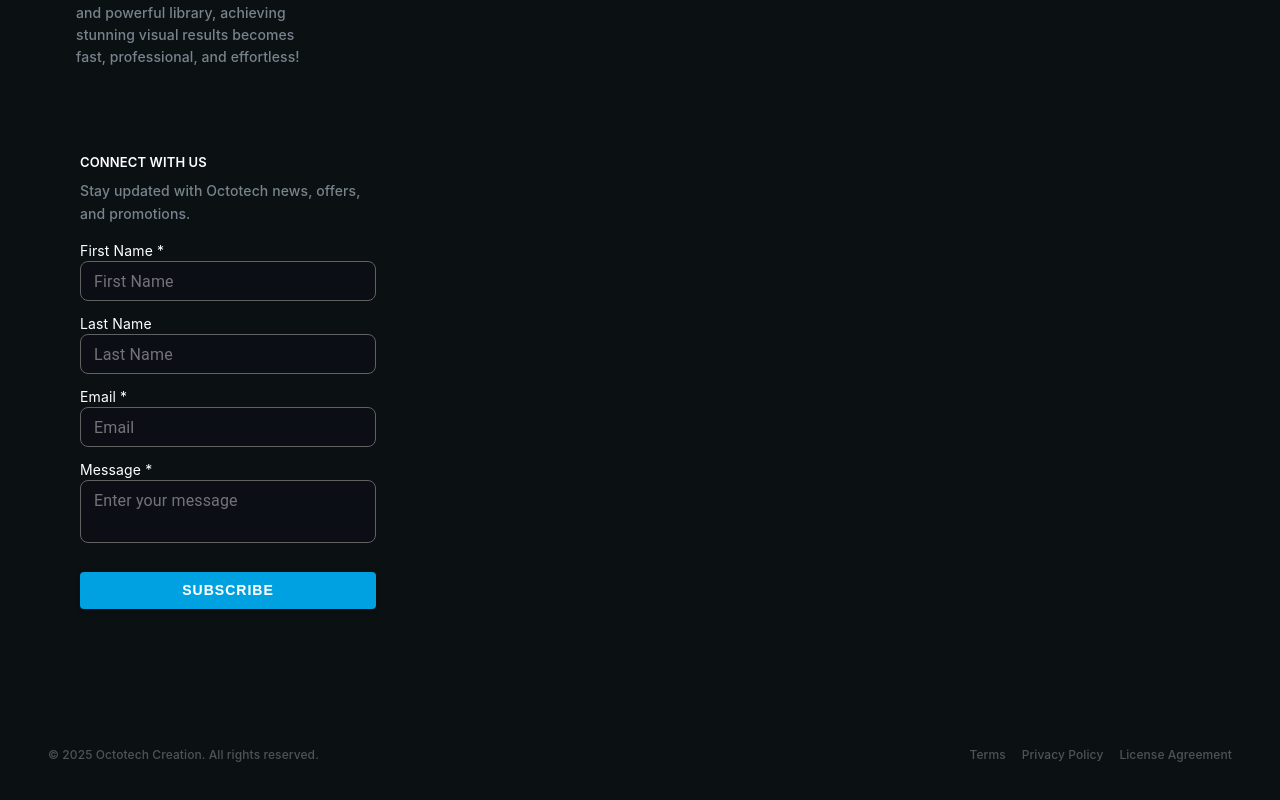
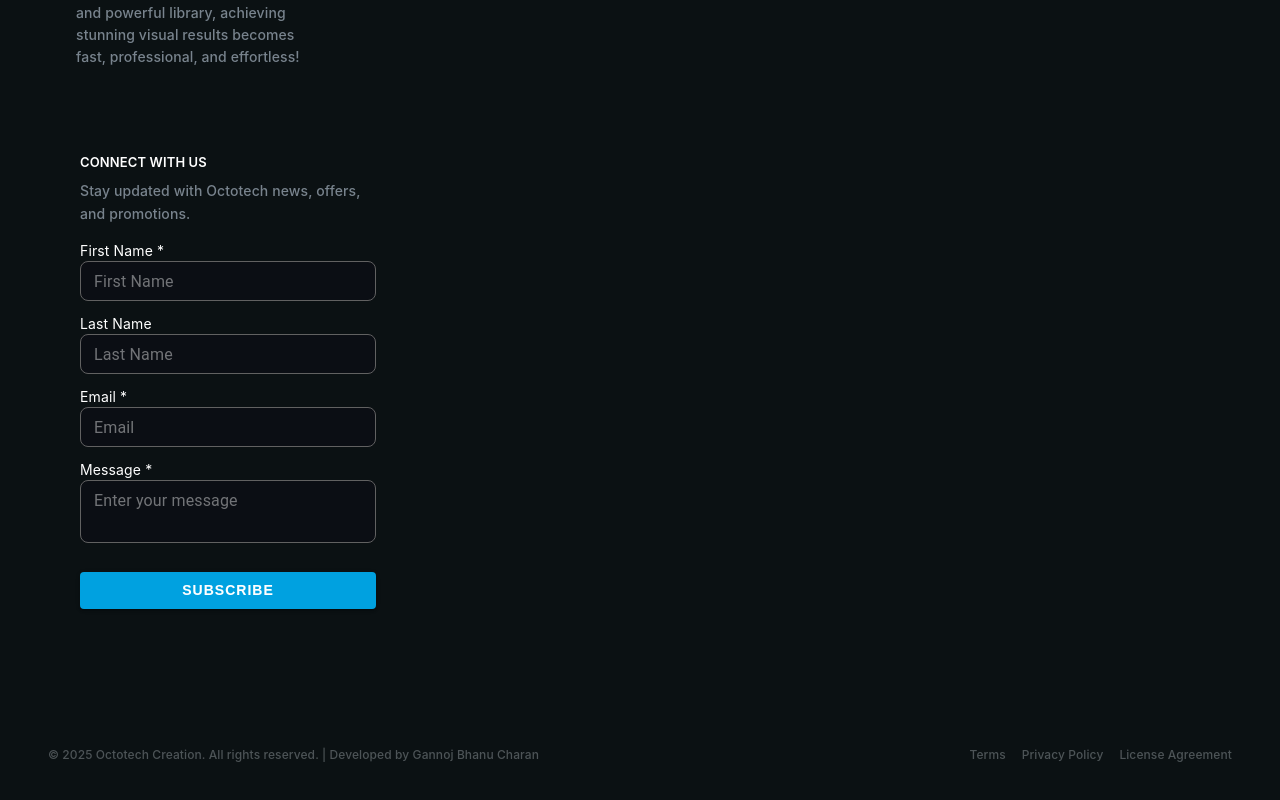
Before and after one commit to charan9848/octotech-creations, a Next.js app: page / in a window 1280 px wide. Shown: the part 4816-5616 px from the top of the page. Built offline with nearby package versions, Linux system fonts and the light colour scheme; no server answers; the database is empty; some icons are missing; a web font is replaced by a local one.

Commit message:
developed by

```diff
--- a/src/components/footer/footer.jsx
+++ b/src/components/footer/footer.jsx
@@ -276,7 +276,7 @@ const footer = () => {
                 {/* Internal navigation links */}
 
                 <Typography variant="h6" color='rgba(77, 84, 87,1)' fontSize="12px">
-                    &copy; {new Date().getFullYear()} Octotech Creation. All rights reserved.
+                    &copy; {new Date().getFullYear()} Octotech Creation. All rights reserved. | Developed by Gannoj Bhanu Charan
                 </Typography>
                 <Box sx={{ display: 'flex', gap: 2 }}>
                     <Typography variant="h6" fontSize="12px" color='rgba(77, 84, 87,1)'>Terms</Typography>
```
